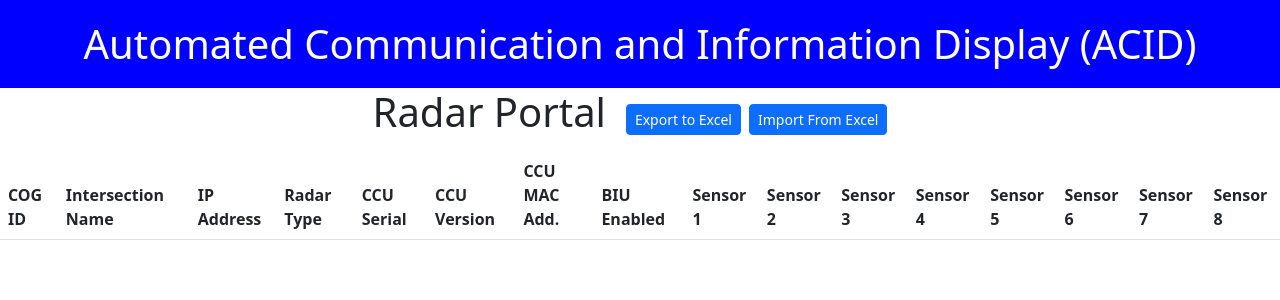
After one commit to jacob-dallas/oncor-status-updater, a Flask app: page /radar in a window 1280 px wide. The commit adds this page. Shown: the top 300 px of the page. Run offline with Flask 3, Linux system fonts and the light colour scheme; data that the repository does not hold is empty; parts of the project's set-up code (start-up, migrations or seed data) failed here and were passed over; some libraries are stand-ins or nearby versions.

Commit message:
lectsuli changes

```diff
--- a/app.py
+++ b/app.py
@@ -45,6 +45,13 @@ def get_data():
         data = UpdateThread.signals
     return data
 
+@app.route('/get_radar_data')
+def get_radar_data():
+    data = pd.read_excel('Radar.xlsx','Radar Intersections')
+    data_json = data.to_json(orient = 'records')
+    return data_json
+
+
 @app.route('/get_xlsx', methods=['GET'])
 def get_xlsx():
     with UpdateThread.lock:
@@ -60,26 +67,33 @@ def post_xlsx():
         UpdateThread.signals = signals
     return redirect(url_for('power'))
 
-@app.route('/listen', methods=['GET'])
-def listen():
+@app.route('/failed', methods=['GET'])
+def failed():
     # why are so many threads being generated
     def stream():
         while True:
             msg = queue_outage.get()  # blocks until a new message arrives
             if "modem" in msg:
                 yield format_sse(msg,'ping_comm')
+
             elif 'time' in msg:
                 yield format_sse(msg,'timestamp')
             else :
                 yield format_sse(msg,'oncor')
 
+            return flask.Response(stream(), mimetype='text/event-stream')
 
-    return flask.Response(stream(), mimetype='text/event-stream')
-
+@app.route('/passed')
+def passed():
+    return render_template('stable_communication.html')
 
 @app.route('/wip')
 def progress():
     return render_template('wip.html')
+
+@app.route('/radar')
+def radar():
+    return render_template('radarportal.html')
 
 @app.route('/stop_power_threads', methods=['POST'])
 def stop_power_threads():
--- /dev/null
+++ b/static/radar.js
@@ -0,0 +1,148 @@
+let d_json
+
+const export_btn = document.getElementById('export_btn')
+export_btn.addEventListener('click',async e=>{
+    console.log(e)
+    const myInit = {
+        method: "GET",
+        mode: "cors",
+        cache: "default",
+    };
+    let data = await fetch('http://127.0.0.1:5000/get_xlsx',myInit)
+    // let test = await data.formData()
+    let a = document.createElement('a')
+    let data_b = await data.blob()
+    let url = URL.createObjectURL(data_b)
+    a.href = url
+    a.download = 'Radar.xlsx'
+    document.body.appendChild(a)
+    a.click()
+    setTimeout(()=>{
+        document.body.removeChild(a);
+        window.URL.revokeObjectURL(url);
+    }, 0);
+})
+
+const import_btn = document.getElementById('import_btn')
+import_btn.addEventListener('click',async e=>{
+    console.log(e)
+    let file = document.createElement('input')
+    file.setAttribute('type','file')
+    file.display = 'hidden'
+    document.body.appendChild(file)
+    file.addEventListener('change', async (e) => {
+        if (e.target.files[0]) {
+            let data = new FormData()
+            let filedata = e.target.files[0]
+            data.append('file', filedata)
+            console.log('You selected ' + e.target.files[0].name);
+
+            const myInit = {
+                method: "POST",
+                body: data,
+                mode: "cors",
+                cache: "default",
+                redirect: 'follow'
+            };
+            let res = await fetch('http://127.0.0.1:5000/post_xlsx',myInit)
+            console.log(res)
+            location.reload()
+        }
+
+    })
+    file.click()
+
+
+
+})
+
+async function get_data(){
+    const myInit = {
+        method: "GET",
+        headers: {
+            Accept: "application/json",
+        },
+        mode: "cors",
+        cache: "default",
+    };
+    const data = await fetch('http://127.0.0.1:5000/get_radar_data',myInit)
+    console.log(data)
+    return data
+}
+addEventListener("load", async (event) =>{
+    const table_data = document.getElementById('list')
+    const data = await get_data()
+    d_json = await data.json()
+    d_json.forEach(intersection => {
+        let entry = document.createElement('tr')
+        entry.id = intersection.cog_id
+
+        let id = document.createElement('th')
+        id.setAttribute('scope','row')
+        id.innerHTML = intersection.cog_id
+        entry.append(id)
+
+        let entry_name = document.createElement('td')
+        entry_name.innerHTML = intersection.name
+        entry.append(entry_name)
+
+        let entry_ip = document.createElement('td')
+        entry_ip.innerHTML = intersection.ip
+        entry.append(entry_ip)
+
+        let radar_type = document.createElement('td')
+        radar_type.innerHTML = intersection.radar_type
+        entry.append(radar_type)
+
+        let ccu_serial = document.createElement('td')
+        ccu_serial.innerHTML = intersection.ccu_serial
+        entry.append(ccu_serial)
+
+        let ccu_version = document.createElement('td')
+        ccu_version.innerHTML = intersection.ccu_version
+        entry.append(ccu_version)
+
+        let ccu_mac = document.createElement('td')
+        ccu_mac.innerHTML = intersection.ccu_mac
+        entry.append(ccu_mac)
+
+        let biu = document.createElement('td')
+        biu.innerHTML = intersection.biu
+        entry.append(biu)
+
+        let sensor1 = document.createElement('td')
+        sensor1.innerHTML = intersection.sensor1
+        entry.append(sensor1)
+
+        let sensor2 = document.createElement('td')
+        sensor2.innerHTML = intersection.sensor2
+        entry.append(sensor2)
+
+        let sensor3 = document.createElement('td')
+        sensor3.innerHTML = intersection.sensor3
+        entry.append(sensor3)
+
+        let sensor4 = document.createElement('td')
+        sensor4.innerHTML = intersection.sensor4
+        entry.append(sensor4)
+
+        let sensor5 = document.createElement('td')
+        sensor5.innerHTML = intersection.sensor5
+        entry.append(sensor5)
+
+        let sensor6 = document.createElement('td')
+        sensor6.innerHTML = intersection.sensor6
+        entry.append(sensor6)
+
+        let sensor7 = document.createElement('td')
+        sensor7.innerHTML = intersection.sensor7
+        entry.append(sensor7)
+
+        let sensor8 = document.createElement('td')
+        sensor8.innerHTML = intersection.sensor8
+        entry.append(sensor8)
+
+        table_data.append(entry)
+
+    });
+})
--- /dev/null
+++ b/templates/failed.html
@@ -0,0 +1,6 @@
+% extends "layout.html" %
+%block head%
+    <title>Failed Communication</title>
+{
+
+}
--- a/templates/layout.html
+++ b/templates/layout.html
@@ -10,7 +10,7 @@
     <title>ACID</title>
     {% endblock %}
 </head>
-    <h1 style="width: 100vw; background-color:gray; color:white;padding:20px 0; margin:0;" class="d-flex justify-content-center">
+    <h1 style="width: 100vw; background-color:blue; color:white;padding:20px 0; margin:0;" class="d-flex justify-content-center">
         <a href="{{ url_for('index')}}" class="mx-auto object-fit-scale" style="text-decoration: none;color:white;">
             Automated Communication and Information Display (ACID)
         </a>
--- /dev/null
+++ b/templates/radarportal.html
@@ -0,0 +1,50 @@
+{% extends "layout.html" %}
+{% block head%}
+    <title>Radar Portal</title>
+
+{% endblock %}
+
+{% block body%}
+
+<main class="d-flex justify-content-center">
+    <h1>Radar Portal</h1>
+
+    <div id="settings" class="sticky-top d-flex justify-content-end p-3">
+    <button class="btn btn-primary btn-sm mx-1" id="export_btn">Export to Excel</button>
+    <button class="btn btn-primary btn-sm mx-1" id="import_btn">Import From Excel</button>
+
+    </div>
+</main>
+
+<body>
+    <table class="table" >
+        <thead class="sticky-top bg-white">
+            <tr>
+                <th scope = "col">COG ID</th>
+                <th scope = "col">Intersection Name</th>
+                <th scope = "col">IP Address</th>
+                <th scope = "col">Radar Type</th>
+                <th scope = "col">CCU Serial</th>
+                <th scope = "col">CCU Version</th>
+                <th scope = "col">CCU MAC Add.</th>
+                <th scope = "col">BIU Enabled</th>
+                <th scope = "col">Sensor 1</th>
+                <th scope = "col">Sensor 2</th>
+                <th scope = "col">Sensor 3</th>
+                <th scope = "col">Sensor 4</th>
+                <th scope = "col">Sensor 5</th>
+                <th scope = "col">Sensor 6</th>
+                <th scope = "col">Sensor 7</th>
+                <th scope = "col">Sensor 8</th>
+            </tr>
+        </thead>
+        <tbody id="list">
+
+        </tbody>
+
+    </table>
+    {%block script%}
+    <script src="{{ url_for('static', filename='Radar.js') }}"></script>
+    {% endblock %}
+</body>
+{% endblock %}
--- a/templates/wip.html
+++ b/templates/wip.html
@@ -5,7 +5,9 @@
 {% endblock %}
 
 {% block body%}
+
 <main class="d-flex justify-content-center">
     <h1>Under Construction</h1>
 </main>
+
 {% endblock %}
```
Also changed, not shown: power_meter.py (+10 -10 lines), static/failed.js (added, +19 -0 lines), static/main.js (+32 -18 lines), templates/index.html (+19 -17 lines), templates/power.html (+8 -7 lines), 3 other files.
